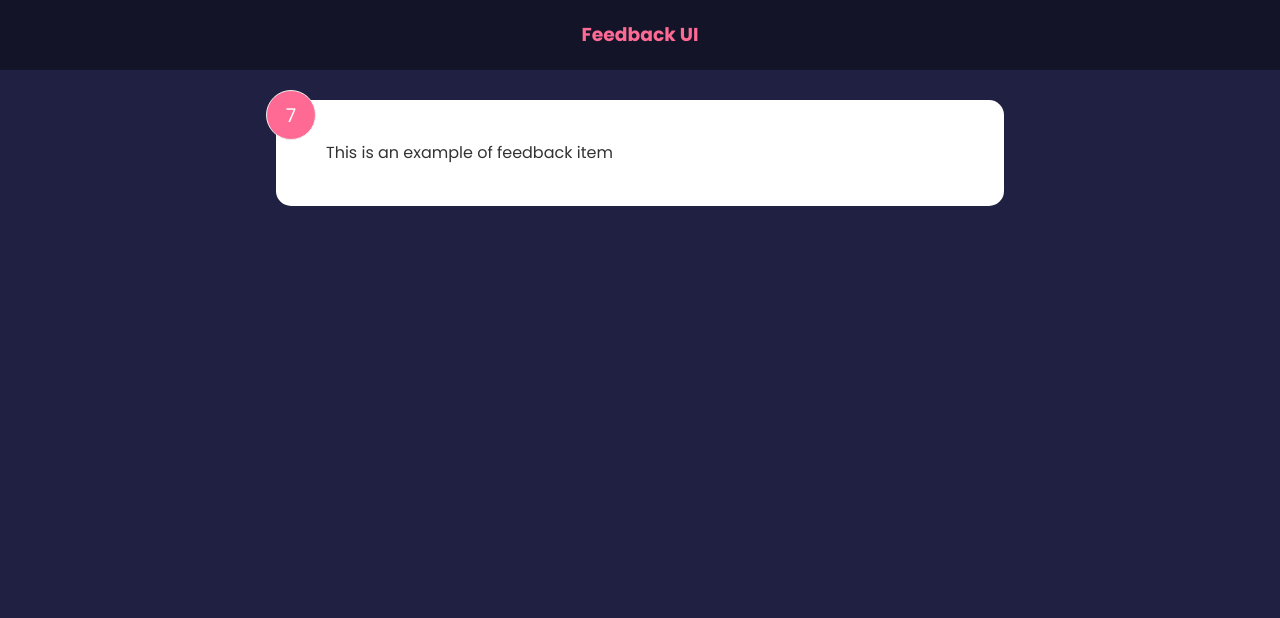
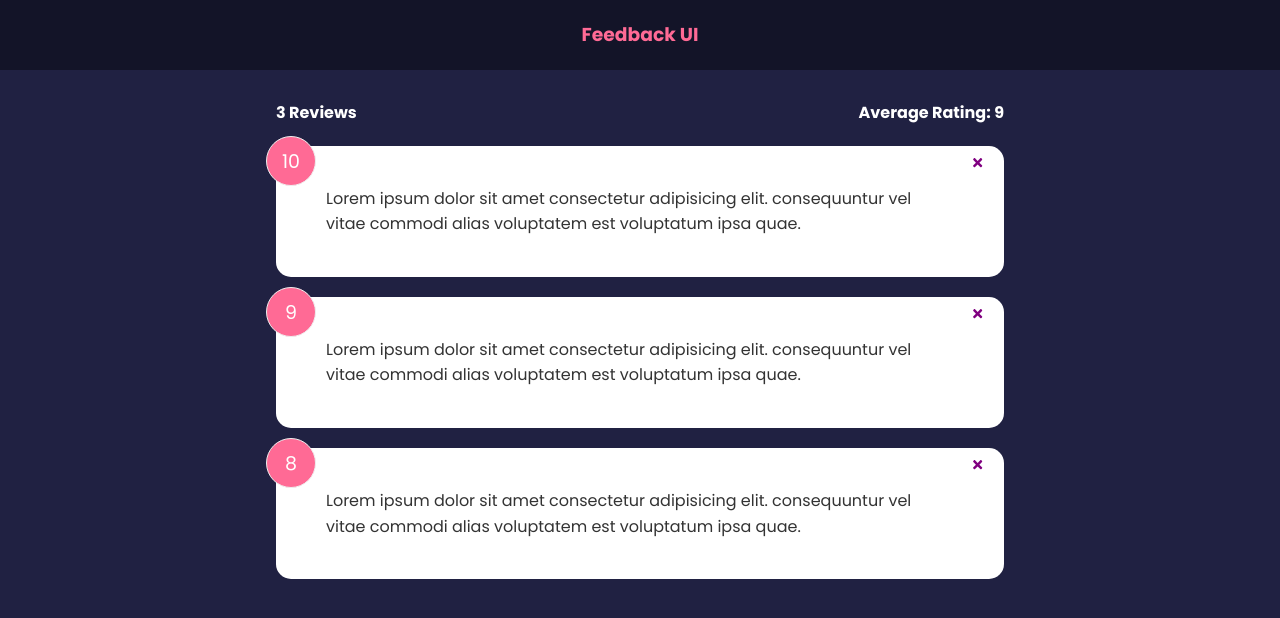
Before and after one commit to efunnuga-bamidele/Feedback-UI, a React (Create React App) app: page / in a window 1280 px wide. Shown: the top 618 px of the page. Built offline with nearby package versions, Linux system fonts and the light colour scheme.

Commit message:
Implementation of main functions

```diff
--- a/package.json
+++ b/package.json
@@ -8,6 +8,7 @@
     "@testing-library/user-event": "^13.5.0",
     "react": "^18.2.0",
     "react-dom": "^18.2.0",
+    "react-icons": "^4.4.0",
     "react-scripts": "5.0.1",
     "web-vitals": "^2.1.4"
   },
--- a/src/App.js
+++ b/src/App.js
@@ -1,21 +1,34 @@
 import {useState} from 'react';
 import Header from './components/Header';
-import FeedbackItem from './components/FeedbackItem';
+import FeedbackList from './components/FeedbackList';
 import FeedbackData from './data/FeedbackData';
+import FeedbackStats from './components/FeedbackStats';
 
 
 function App (){
 
     const [feedback, setFeedback] = useState(FeedbackData);
+
+    const deleteFeedback = (id) => {
+        if(window.confirm('Are you sure you want to delete')){
+            setFeedback(feedback.filter((item) => item.id !== id))
+        }
+    }
+
     return (
         <>
         <Header />
+
         <div className="container">
-            <FeedbackItem />
+        <FeedbackStats  feedback= {feedback}/>
+            <FeedbackList
+                feedback = {feedback}
+                handleDelete = {deleteFeedback}
+                />
         </div>
         </>
     )
 
 }
 
-export default App
+export default App;
--- a/src/components/FeedbackItem.jsx
+++ b/src/components/FeedbackItem.jsx
@@ -1,17 +1,25 @@
-import {useState} from 'react';
+import {FaTimes} from 'react-icons/fa';
+import PropTypes from 'prop-types';
+import Card from './shared/Card';
 
-function FeedbackItem(){
-const [rating, setRating] = useState(7);
-const [text, setText] = useState("This is an example of feedback item")
+
+function FeedbackItem(props){
 
     return (
-        <div className="card">
-            <div className="num-display">{rating}</div>
+        <Card>
+            <div className="num-display">{props.item.rating}</div>
+            <button onClick={() => props.handleDelete(props.item.id)} className='close'>
+                <FaTimes color='purple' />
+            </button>
             <div className="text-display">
-                {text}
+                {props.item.text}
             </div>
-        </div>
+        </Card>
     )
 }
 
+
+FeedbackItem.propTypes = {
+    item: PropTypes.object.isRequired,
+}
 export default FeedbackItem;
--- /dev/null
+++ b/src/components/FeedbackList.jsx
@@ -0,0 +1,26 @@
+import PropTypes from 'prop-types';
+import FeedbackItem from "./FeedbackItem";
+
+function FeedbackList(props) {
+
+    if (!props.feedback || props.feedback.length === 0)
+    {
+        return <p>No Feedback Yet</p>
+    }
+    return (
+        <div className="feedback-list">
+            {props.feedback.map((item) => (
+                <FeedbackItem
+                    key={item.id}
+                    item={item}
+                    handleDelete={props.handleDelete}
+                    />
+            ))}
+        </div>
+    )
+}
+
+FeedbackList.propTypes = {
+    feedback: PropTypes.array,
+}
+export default FeedbackList;
--- /dev/null
+++ b/src/components/FeedbackStats.jsx
@@ -0,0 +1,23 @@
+import PropTypes from 'prop-types';
+
+function FeedbackStats(props) {
+//Calculate rating avg
+let average = props.feedback.reduce((acc, cur) => {
+    return acc + cur.rating
+}, 0) / props.feedback.length;
+
+
+average = average.toFixed(1).replace(/[.,]0$/, '')
+    return (
+        <div className="feedback-stats">
+            <h4>{props.feedback.length} Reviews</h4>
+            <h4>Average Rating: {isNaN(average) ? 0 : average}</h4>
+        </div>
+    )
+}
+
+FeedbackStats.propTypes = {
+    feedback: PropTypes.array.isRequired
+}
+
+export default FeedbackStats
--- /dev/null
+++ b/src/components/shared/Card.jsx
@@ -0,0 +1,20 @@
+import PropTypes from 'prop-types';
+
+function Card(props) {
+    return (
+        <div className={`card ${props.reverse && 'reverse'}`}>
+            {props.children}
+        </div>
+    )
+}
+
+
+Card.defaultProps = {
+    reverse: false,
+}
+
+Card.propTypes = {
+    children: PropTypes.node.isRequired,
+    reverse: PropTypes.bool,
+}
+export default Card
```
Also changed, not shown: 1 other file (tests, documents, lock files or other folders).
